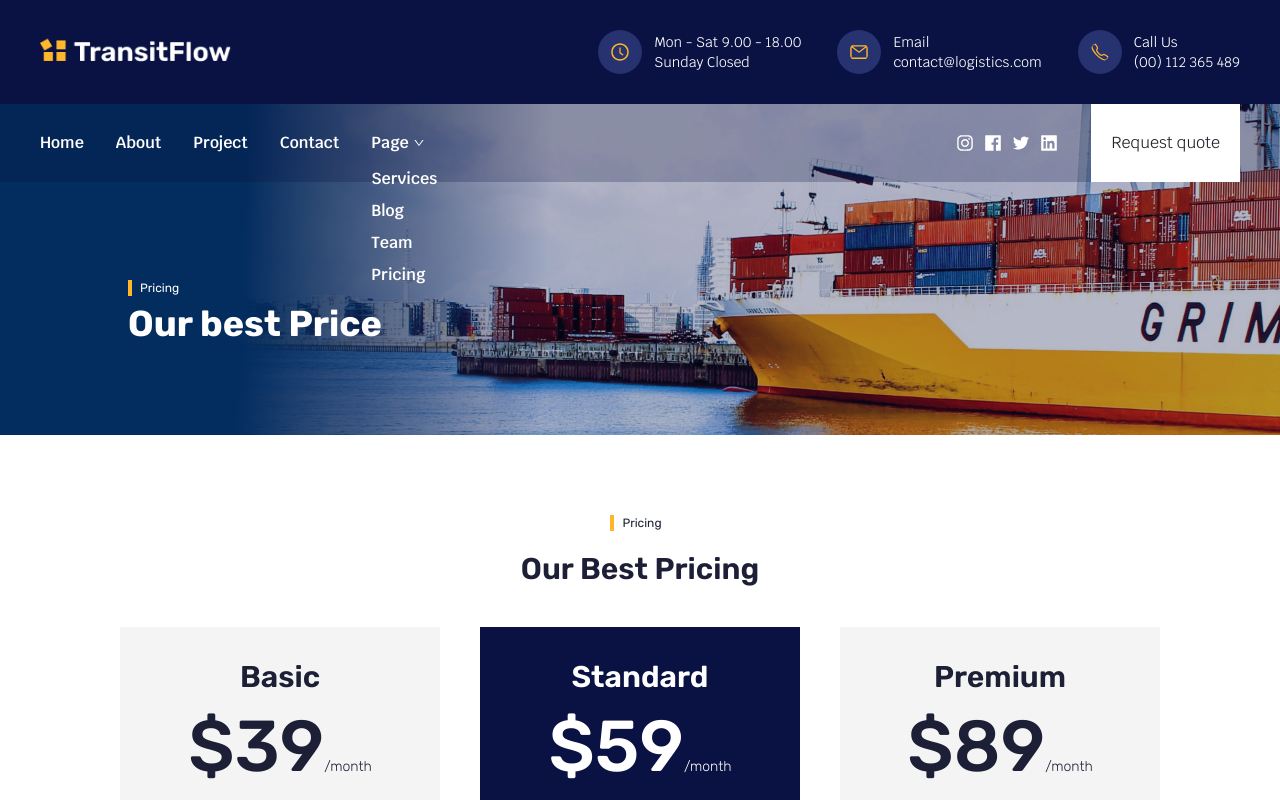
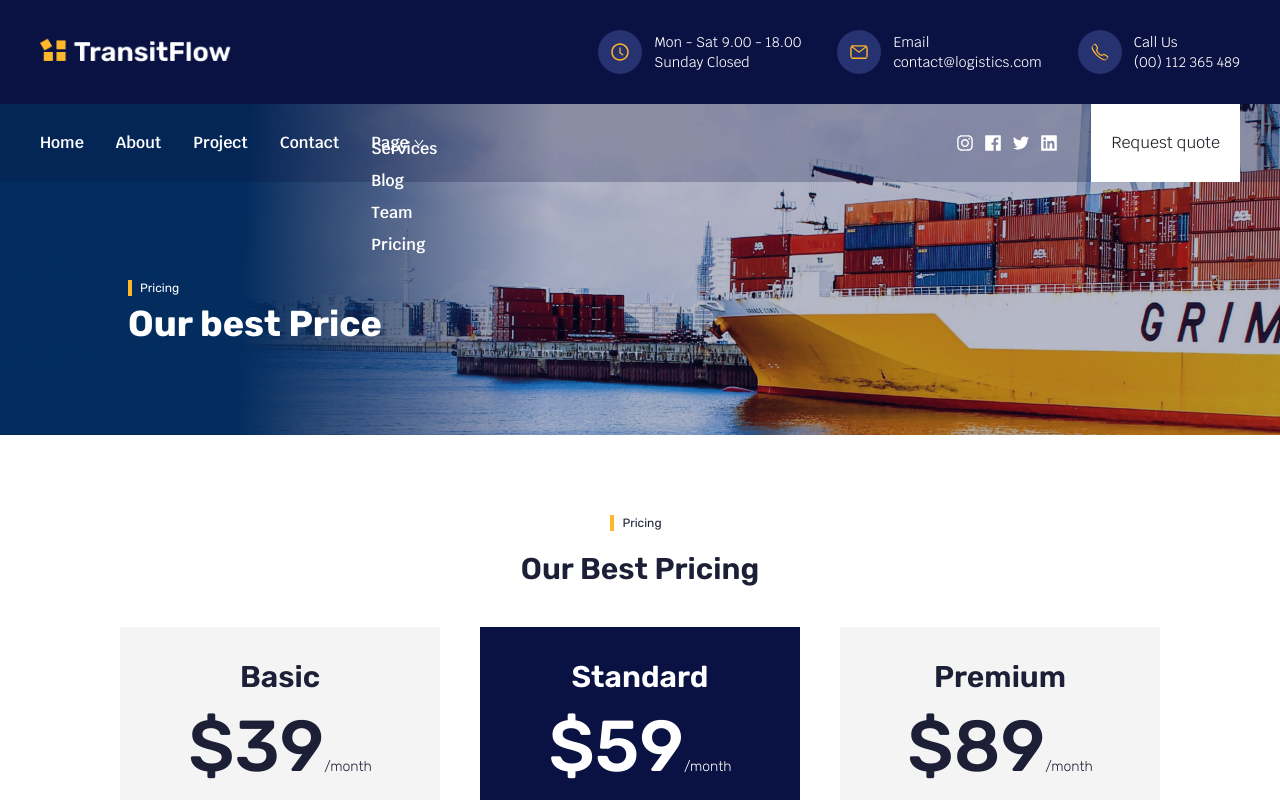
Before and after one commit to PrtHub/TransitFlow, a React (Vite) app: page /pricing in a window 1280 px wide. Both pictures are taken after a click on the link "Page". Shown: the top 800 px of the page. Built offline with nearby package versions, Linux system fonts and the light colour scheme; the HTML template or start-up script is replaced by a standard one.

Commit message:
Add slide-bottom animation in the navbar

```diff
--- a/src/App.css
+++ b/src/App.css
@@ -6,9 +6,34 @@
 
 }
 
-/* body {
-  background-color: #091242;
-} */
+.slideBottom {
+  -webkit-animation: slide-bottom 0.5s cubic-bezier(0.250, 0.460, 0.450, 0.940) both;
+	animation: slide-bottom 0.5s cubic-bezier(0.250, 0.460, 0.450, 0.940) both;
+}
+
+@-webkit-keyframes slide-bottom {
+  0% {
+    -webkit-transform: translateY(-25%);
+            transform: translateY(-25%);
+  }
+  100% {
+    -webkit-transform: translateY(0);
+            transform: translateY(0);
+  }
+}
+
+@keyframes slide-bottom {
+  0% {
+    -webkit-transform: translateY(-25%);
+            transform: translateY(-25%);
+  }
+  100% {
+    -webkit-transform: translateY(0);
+            transform: translateY(0);
+  }
+}
+
+
 
 .background{
   background: linear-gradient(94.06deg, #FFB629 -1.21%, #FFDA56 58.66%, #FFD7A6 116.84%)
--- a/src/components/Navbar.jsx
+++ b/src/components/Navbar.jsx
@@ -81,7 +81,7 @@ const Navbar = () => {
                 <AiOutlineDown className="w-3 h-3" />
               </a>
               {openPage && (
-                <ul className="absolute top-2 w-24 h-fit mt-7 flex flex-col  gap-2">
+                <ul className="absolute top-2 w-24 h-fit mt-7 flex flex-col  gap-2 slideBottom">
                   <li>
                     <Link to="/services">Services</Link>
                   </li>
@@ -114,7 +114,7 @@ const Navbar = () => {
               />
             )}
             {toggleMenu && (
-              <div className="bg-black-300 fixed top-0 left-0 w-full h-fit" >
+              <div className="bg-black-300 fixed top-0 left-0 w-full h-fit slideBottom" >
                 <AiOutlineClose
                   className="w-6 h-6 text-white cursor-pointer absolute top-5 right-5"
                   onClick={() => setToggleMenu(false)}
```
